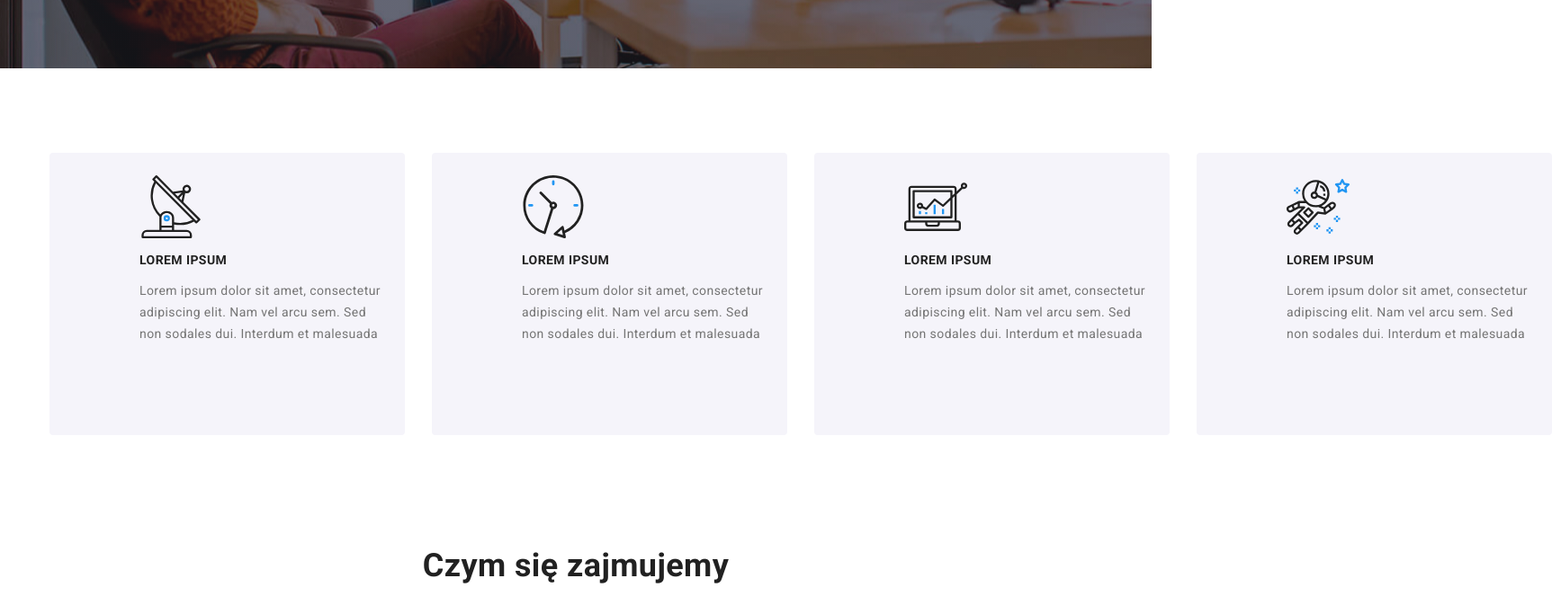
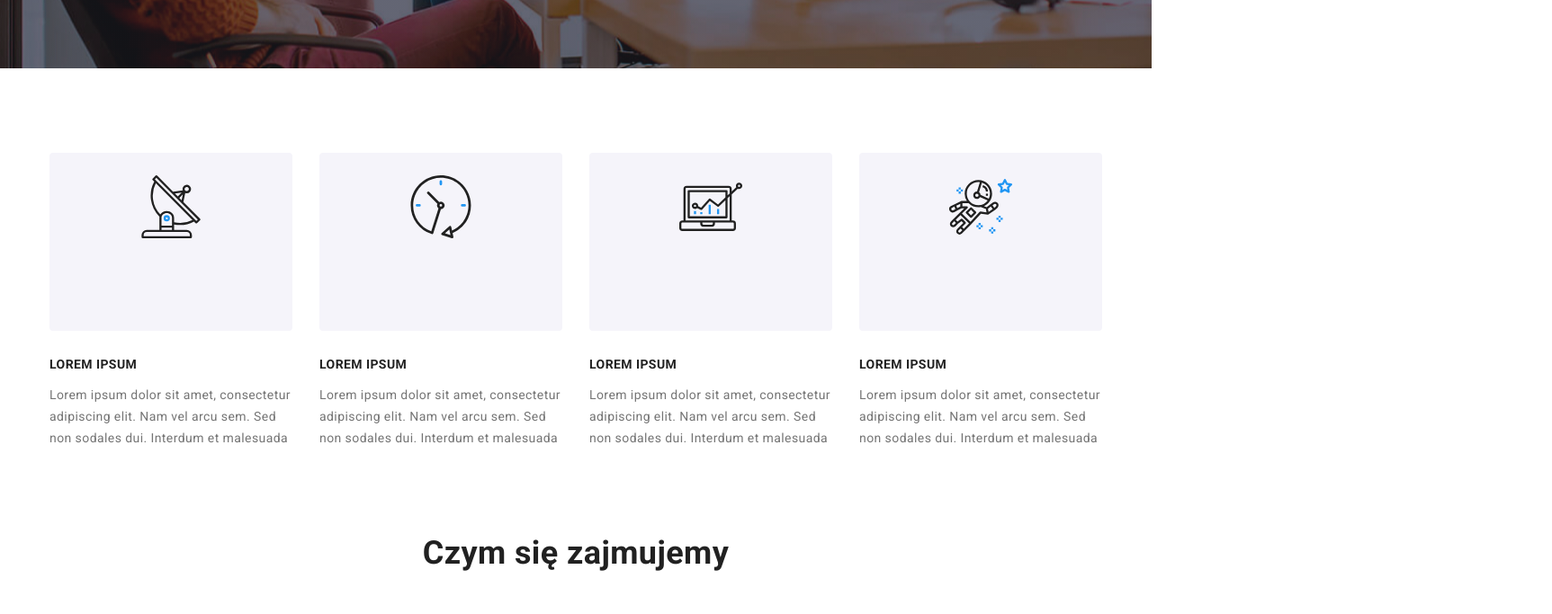
Before and after one commit to AleksandraRokicka/goit-markup-hw-07, a plain HTML site: page index.html in a window 1280 px wide. Shown: the part 605-1288 px from the top of the page at 90% size, 1725 px wide, since content can reach past the window. Drawn offline with nearby package versions, Linux system fonts and the light colour scheme.

Commit message:
Update styles.css

```diff
--- a/css/styles.css
+++ b/css/styles.css
@@ -376,7 +376,7 @@ img {
   display: block;
 }
 
-.lorem li {
+.lorem li > div {
   background-color: #f5f4fa;
   border-radius: 4px;
   margin-bottom: 30px;
```
